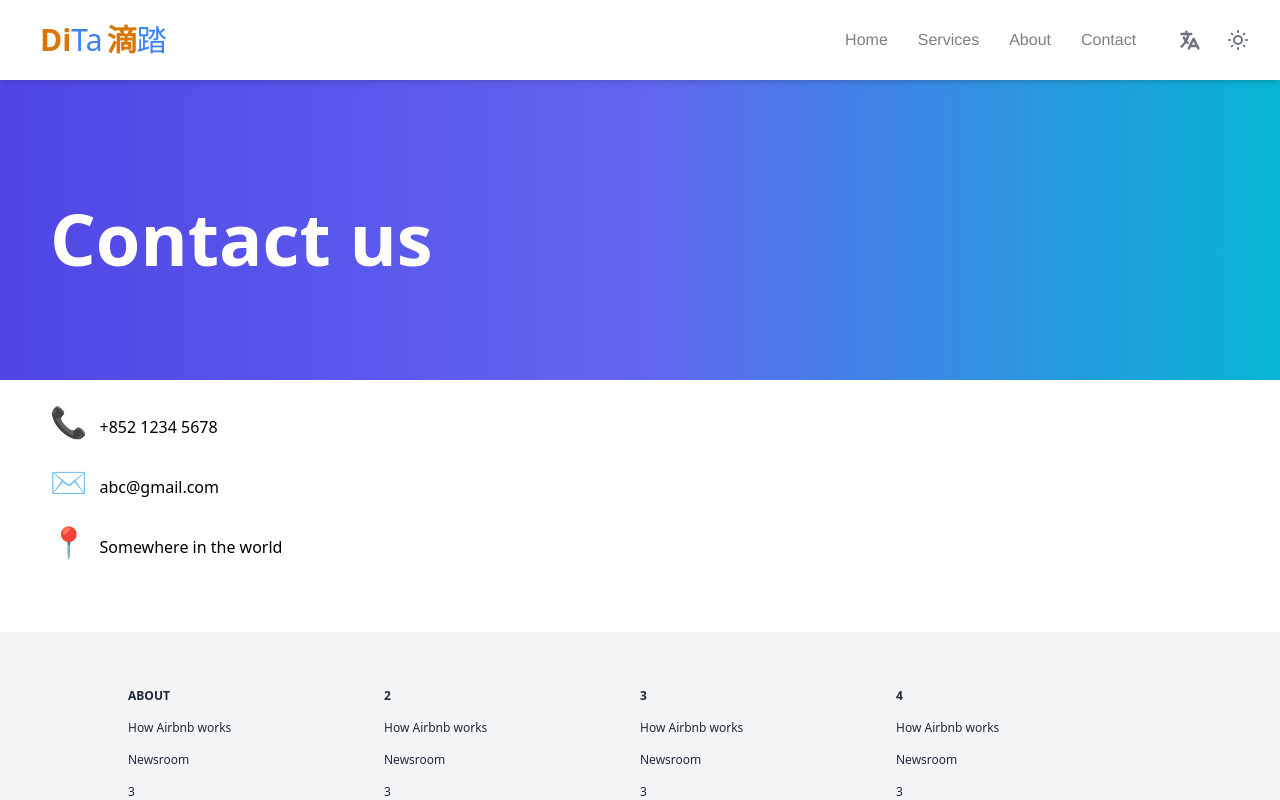
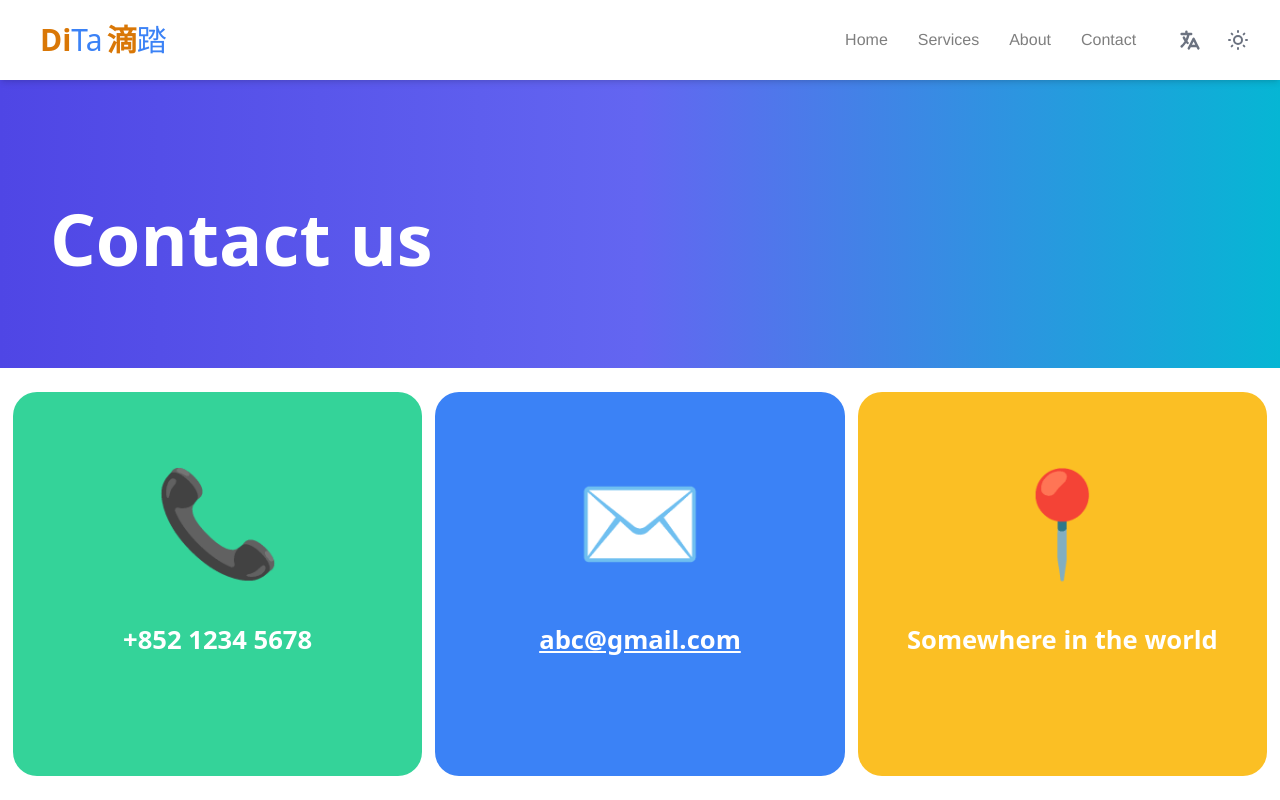
Before and after one commit to booth-algo/DiTa, a Next.js app in the folder dita/: page /contactUs in a window 1280 px wide. Shown: the top 800 px of the page. Built offline with nearby package versions, Linux system fonts and the light colour scheme; what @badrap/bar-of-progress would draw is missing.

Commit message:
css updates

```diff
--- a/dita/pages/contactUs.tsx
+++ b/dita/pages/contactUs.tsx
@@ -9,20 +9,42 @@ function contactUs() {
 
       {/* <div className='pt-10 pb-10'>Contact Us</div> */}
 
-      <div style={{padding: '50px', height: '300px'}} className="bg-gradient-to-r from-indigo-600 via-indigo-500 to-cyan-500 h-80 block">
-      <div className="text-white text-7xl font-extrabold"><br />Contact us</div>
+      <div style={{padding: '50px'}} className="bg-gradient-to-r from-indigo-600 via-indigo-500 to-cyan-500 sm:h-72 h-52 block">
+      <div className="text-white sm:text-7xl text-4xl font-extrabold "><br />Contact us</div>
       </div>
 
       <br />
+
+      <div className="hidden md:flex" style={{width: '100vw'}}>
+        <br /><br />
+        <div className="inline-block rounded-3xl bg-emerald-400" style={{width: '32%', height: '30vw', marginLeft: '1%', marginBottom: '2%', paddingTop: '4vw', textAlign: 'center'}}>
+        <span style={{fontSize: '8vw'}}>📞</span>
+        <br /><br />
+        <span className="text-white font-semibold" style={{fontSize: '2vw'}}>+852 1234 5678</span>
+        </div>
+        <div className="inline-block rounded-3xl bg-blue-500" style={{width: '32%', height: '30vw', marginLeft: '1%', marginBottom: '2%', paddingTop: '4vw', textAlign: 'center'}}>
+        <span style={{fontSize: '8vw'}}>✉️</span>
+        <br /><br />
+        <a href="mailto:abc@gmail.com" className="text-white font-semibold" style={{fontSize: '2vw', textDecoration: 'underline'}}>abc@gmail.com</a>
+        </div>
+        <div className="inline-block rounded-3xl bg-amber-400" style={{width: '32%', height: '30vw', marginLeft: '1%', marginRight: '1%', marginBottom: '2%', paddingTop: '4vw', textAlign: 'center'}}>
+        <span style={{fontSize: '8vw'}}>📍</span>
+        <br /><br />
+        <span className="text-white font-semibold" style={{fontSize: '2vw'}}>Somewhere in the world</span>
+        </div>
+      </div>
+
+      <div className="block md:hidden">
       <div style={{paddingLeft: '50px'}}>
       <span className="text-3xl">📞</span> &nbsp; +852 1234 5678
       </div><br />
       <div style={{paddingLeft: '50px'}}>
-      <span className="text-3xl">✉️</span> &nbsp; abc@gmail.com
+      <span className="text-3xl">✉️</span> &nbsp; <a href="mailto:abc@gmail.com" style={{textDecoration: 'underline'}}>abc@gmail.com</a>
       </div><br />
       <div style={{paddingLeft: '50px'}}>
       <span className="text-3xl">📍</span> &nbsp; Somewhere in the world
       </div><br />
+      </div>
 
       <br /><br />
 
--- a/dita/pages/services.tsx
+++ b/dita/pages/services.tsx
@@ -9,7 +9,7 @@ function services() {
 
       {/* <h1 className='px-10 pt-10 pb-10 text-4xl'>Services</h1> */}
 
-      <div style={{padding: '50px', height: '300px'}} className="bg-gradient-to-r from-red-600 via-orange-500 to-yellow-600 h-80 block">
+      <div style={{padding: '50px'}} className="bg-gradient-to-r from-red-600 via-orange-500 to-yellow-600 sm:h-72 h-52 block">
       <div className="text-white text-6xl font-extrabold"><br />Services</div>
       </div>
 
--- a/dita/styles/globals.css
+++ b/dita/styles/globals.css
@@ -72,7 +72,7 @@
 }
 
 
-@media (max-width: 1000px) {
+@media (max-width: 1024px) {
     #items {
         position: absolute;
         top: 60px;
```
